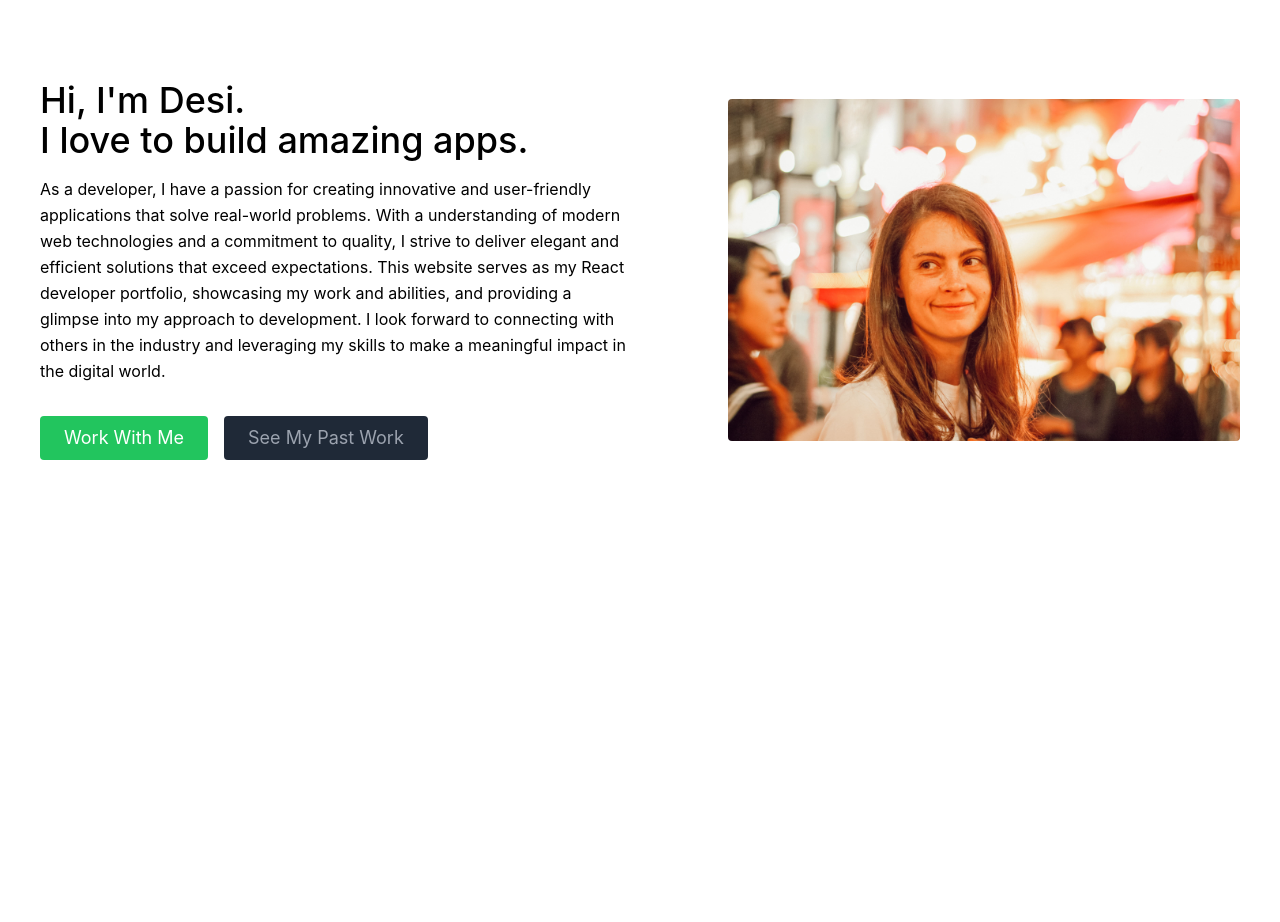
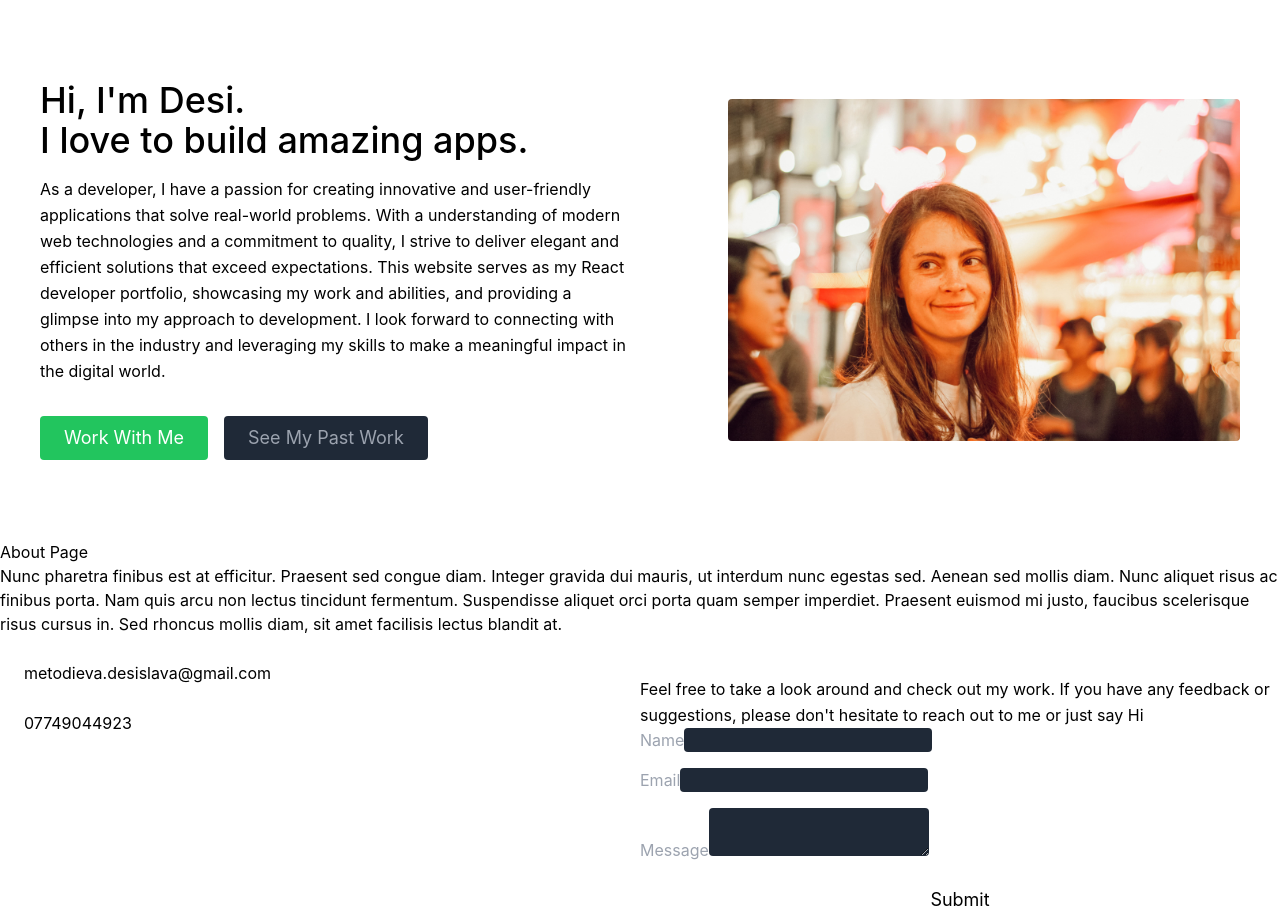
Before and after one commit to DesislavaMetodieva/my-react-portfolio, a React (Create React App) app: page / in a window 1280 px wide. Before the commit the page ends 800 px from the top, so only its background shows below. Built offline with nearby package versions, Linux system fonts and the light colour scheme.

Commit message:
Added Contact form

```diff
--- a/public/index.html
+++ b/public/index.html
@@ -27,6 +27,12 @@
     <title>React App</title>
   </head>
   <body>
+    <form name="contact" netlify netlify-honeypot="bot-field" hidden>
+      <input type="text" name="name" />
+      <input type="email" name="email" />
+      <textarea name="message"></textarea>
+    </form>
+
     <noscript>You need to enable JavaScript to run this app.</noscript>
     <div id="root"></div>
     <!--
--- a/src/App.js
+++ b/src/App.js
@@ -14,29 +14,14 @@ import './tailwind.css';
 
 function App() {
   return (
-    <Router>
-      <div>
+    <main>
+       <Home />
+    {/* <Navbar /> */}
+    <About />
+    {/* <Projects /> */}
 
-
-          <Routes>
-            <Route path="/" element={<Home />} />
-
-           <Route path="/about" element={<About/>} />
-           <Route path="/projects" element={<Projects />} />
-            <Route path="/contact" element={<Contact />} />
-
-
-
-
-          </Routes>
-
-       {/*
- < Footer />
-*/}
-
-
-      </div>
-    </Router>
+    <Contact />
+  </main>
   );
 }
 
--- a/src/components/pages/Contact.js
+++ b/src/components/pages/Contact.js
@@ -1,35 +1,77 @@
-import React from 'react';
-import { Link, Route, Routes } from 'react-router-dom';
-// import Learn from './Learn';
+import React from "react";
 
-function Contact(props) {
+export default function Contact() {
   return (
-    <div>
-      <h1>Contact Page</h1>
-      <p>
-        Integer cursus bibendum sem non pretium. Vestibulum in aliquet sem, quis
-        molestie urna. Aliquam semper ultrices varius. Aliquam faucibus sit amet
-        magna a ultrices. Aenean pellentesque placerat lacus imperdiet
-        efficitur. In felis nisl, luctus non ante euismod, tincidunt bibendum
-        mi. In a molestie nisl, eu sodales diam. Nam tincidunt lacus quis magna
-        posuere, eget tristique dui dapibus. Maecenas fermentum elementum
-        faucibus. Quisque nec metus vestibulum, egestas massa eu, sollicitudin
-        ipsum. Nulla facilisi. Sed ut erat ligula. Nam tincidunt nunc in nibh
-        dictum ullamcorper. Class aptent taciti sociosqu ad litora torquent per
-        conubia nostra, per inceptos himenaeos. Etiam ornare rutrum felis at
-        rhoncus. Etiam vel condimentum magna, quis tempor nulla.
-      </p>
-      {/* <Link to="learn" role="button" className="btn btn-link">
-        Learn More
-      </Link>
-      <Link to="contact" role="button" className="btn btn-link">
-        Learn Less
-      </Link>
-      <Routes>
-        <Route path="learn" element={<Learn />} />
-      </Routes> */}
-    </div>
+    <section id="contact" className="relative">
+      <div className="container px-5 py-10 mx-auto flex sm:flex-nowrap flex-wrap">
+        <div className="lg:w-2/3 md:w-1/2 bg-gray-900 rounded-lg overflow-hidden sm:mr-10 p-10 flex items-end justify-start relative">
+          <div className="bg-gray-900 relative flex flex-wrap py-6 rounded shadow-md">
+
+            <div className="lg:w-1/2 px-6 mt-4 lg:mt-0">
+              <h2 className="title-font font-semibold text-white tracking-widest text-xs">
+                EMAIL
+              </h2>
+              <a className="text-indigo-400 leading-relaxed">
+                metodieva.desislava@gmail.com
+              </a>
+              <h2 className="title-font font-semibold text-white tracking-widest text-xs mt-4">
+                PHONE
+              </h2>
+              <p className="leading-relaxed">07749044923</p>
+            </div>
+          </div>
+        </div>
+        <form
+          netlify
+          name="contact"
+          className="lg:w-1/3 md:w-1/2 flex flex-col md:ml-auto w-full md:py-8 mt-8 md:mt-0">
+          <h2 className="text-white sm:text-4xl text-3xl mb-1 font-medium title-font">
+            Hire Me
+          </h2>
+          <p className="leading-relaxed mb-5">
+          Feel free to take a look around and check out my work. If you have any feedback or suggestions, please don't hesitate to reach out to me or just say Hi
+          </p>
+          <div className="relative mb-4">
+            <label htmlFor="name" className="leading-7 text-sm text-gray-400">
+              Name
+            </label>
+            <input
+              type="text"
+              id="name"
+              name="name"
+              className="w-full bg-gray-800 rounded border border-gray-700 focus:border-indigo-500 focus:ring-2 focus:ring-indigo-900 text-base outline-none text-gray-100 py-1 px-3 leading-8 transition-colors duration-200 ease-in-out"
+            />
+          </div>
+          <div className="relative mb-4">
+            <label htmlFor="email" className="leading-7 text-sm text-gray-400">
+              Email
+            </label>
+            <input
+              type="email"
+              id="email"
+              name="email"
+              className="w-full bg-gray-800 rounded border border-gray-700 focus:border-indigo-500 focus:ring-2 focus:ring-indigo-900 text-base outline-none text-gray-100 py-1 px-3 leading-8 transition-colors duration-200 ease-in-out"
+            />
+          </div>
+          <div className="relative mb-4">
+            <label
+              htmlFor="message"
+              className="leading-7 text-sm text-gray-400">
+              Message
+            </label>
+            <textarea
+              id="message"
+              name="message"
+              className="w-full bg-gray-800 rounded border border-gray-700 focus:border-indigo-500 focus:ring-2 focus:ring-indigo-900 h-32 text-base outline-none text-gray-100 py-1 px-3 resize-none leading-6 transition-colors duration-200 ease-in-out"
+            />
+          </div>
+          <button
+            type="submit"
+            className="text-black bg-indigo-500 border-0 py-2 px-6 focus:outline-none hover:bg-indigo-600 rounded text-lg">
+            Submit
+          </button>
+        </form>
+      </div>
+    </section>
   );
 }
-
-export default Contact;
```
Also changed, not shown: 8 other files (tests, documents, lock files or other folders).
